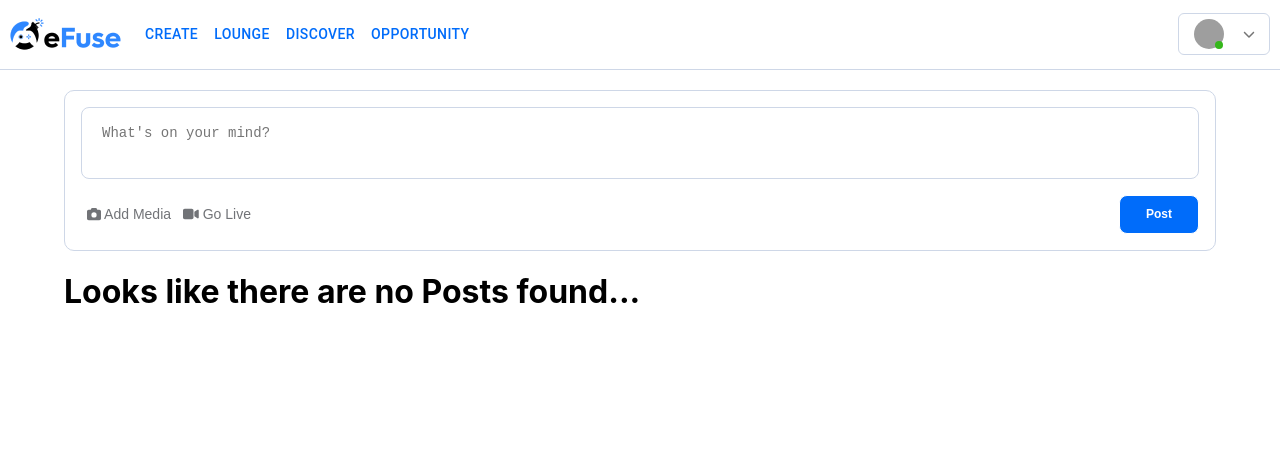
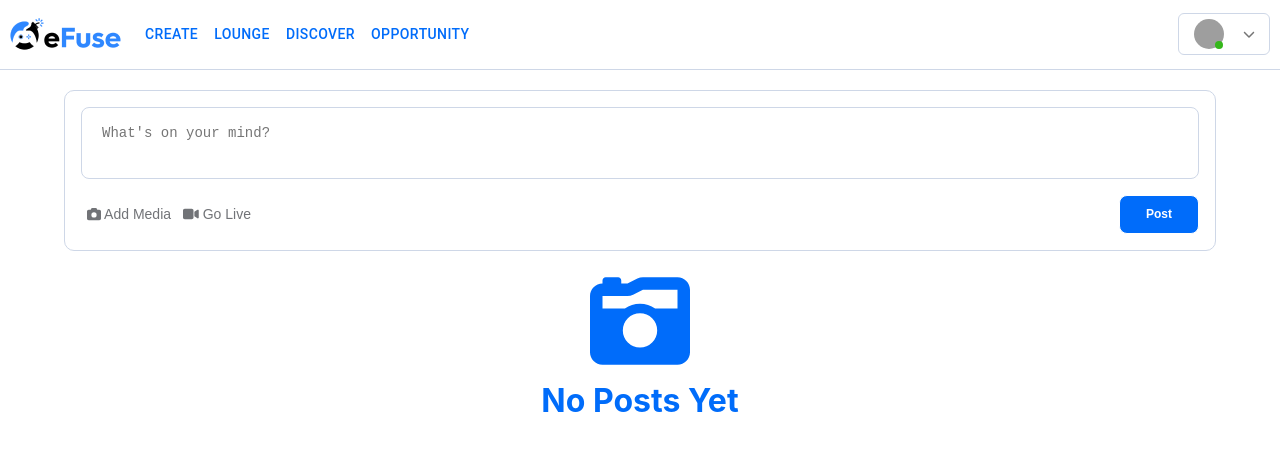
Before and after one commit to atakori/comment-feed-app-alfredot, a React (Create React App) app: page / in a window 1280 px wide. Shown: the top 450 px of the page. Built offline with nearby package versions, Linux system fonts and the light colour scheme; grey boxes are pictures that could not be loaded; what javascript-time-ago would draw is missing.

Commit message:
Fixed comments bug | Removed console logs

```diff
--- a/src/Components/CreateCommentComponent.tsx
+++ b/src/Components/CreateCommentComponent.tsx
@@ -70,7 +70,8 @@
             savePost(postMessage);
 
             // Erase Comment After successful submission
-            const element = document.querySelector('span[contentEditable]')
+            const element = e.currentTarget as Element
+
             if (element)
                 element.textContent = ""
 
--- a/src/Components/NoPostsFoundComponent.tsx
+++ b/src/Components/NoPostsFoundComponent.tsx
@@ -1,8 +1,26 @@
+import styled from 'styled-components';
+import { FontAwesomeIcon } from '@fortawesome/react-fontawesome';
+import { faCameraRetro } from '@fortawesome/free-solid-svg-icons'
+
+const NoPostsContainer = styled.div`
+    text-align: center;
+    color: #006CFA;
+    margin-top: 20px;
+`
+
+const Title = styled.h1`
+    text-align: center;
+    color: #006CFA;
+    margin: 10px;
+`
+
+
 const NoPostsFoundComponent = () => {
     return (
-        <div>
-            <h1> Looks like there are no Posts found... </h1>
-        </div>
+        <NoPostsContainer>
+            <FontAwesomeIcon icon={faCameraRetro} fontSize={"100px"}/>
+            <Title>No Posts Yet</Title>
+        </NoPostsContainer>
     )
 }
 
--- a/src/Components/ProfileFeedComponent.tsx
+++ b/src/Components/ProfileFeedComponent.tsx
@@ -36,8 +36,6 @@
             // Looks at each comment where the parentId == current id
             const amountOfComments = comments.filter((comment) => comment.parentId === id).length
 
-            console.log("COMMENTS")
-            console.log(amountOfComments);
             return (
                 <ProfileFeedPostContainer data-testid="postContainer" key={id}>
                     <MenuComponent />
```
